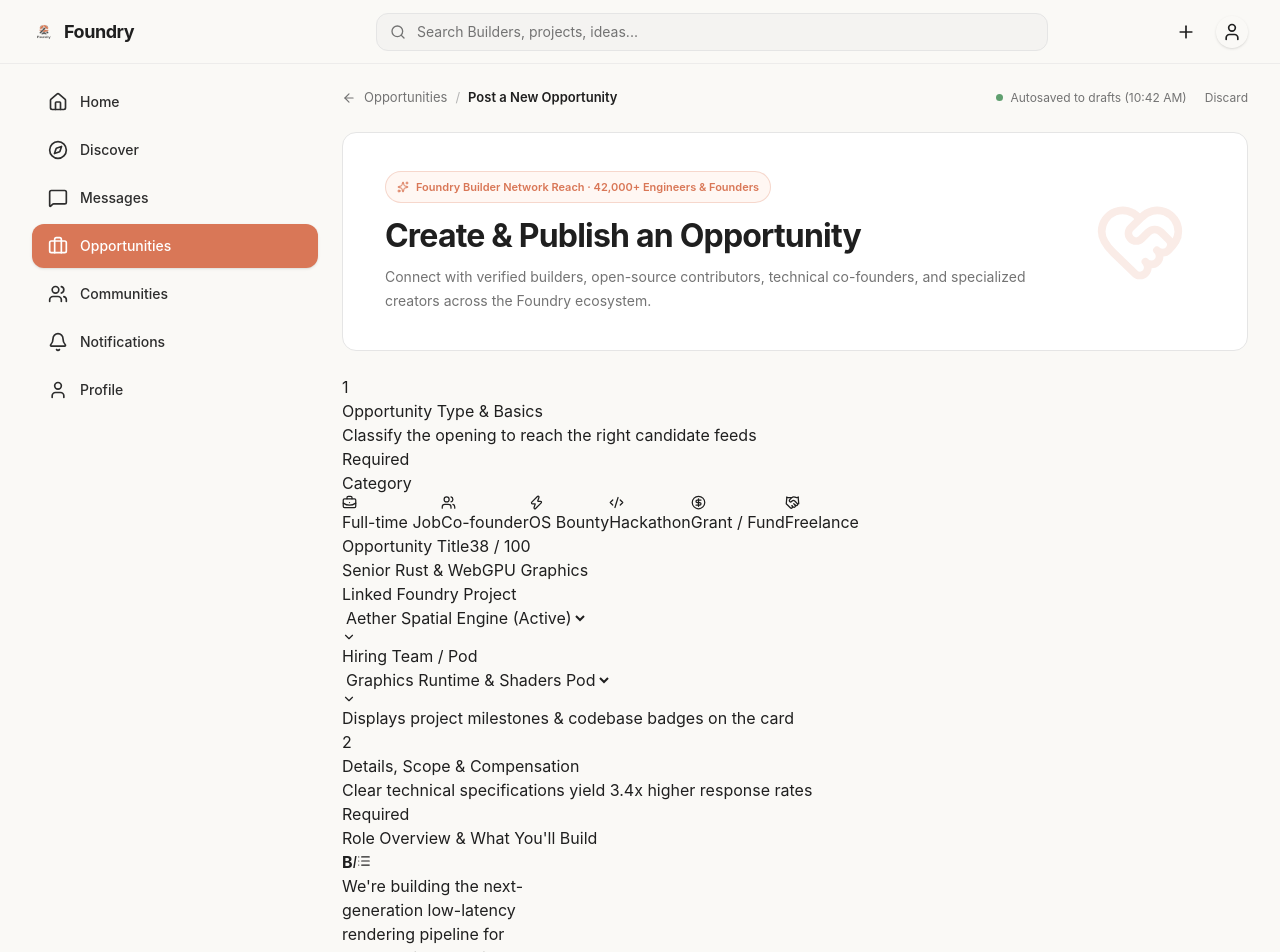
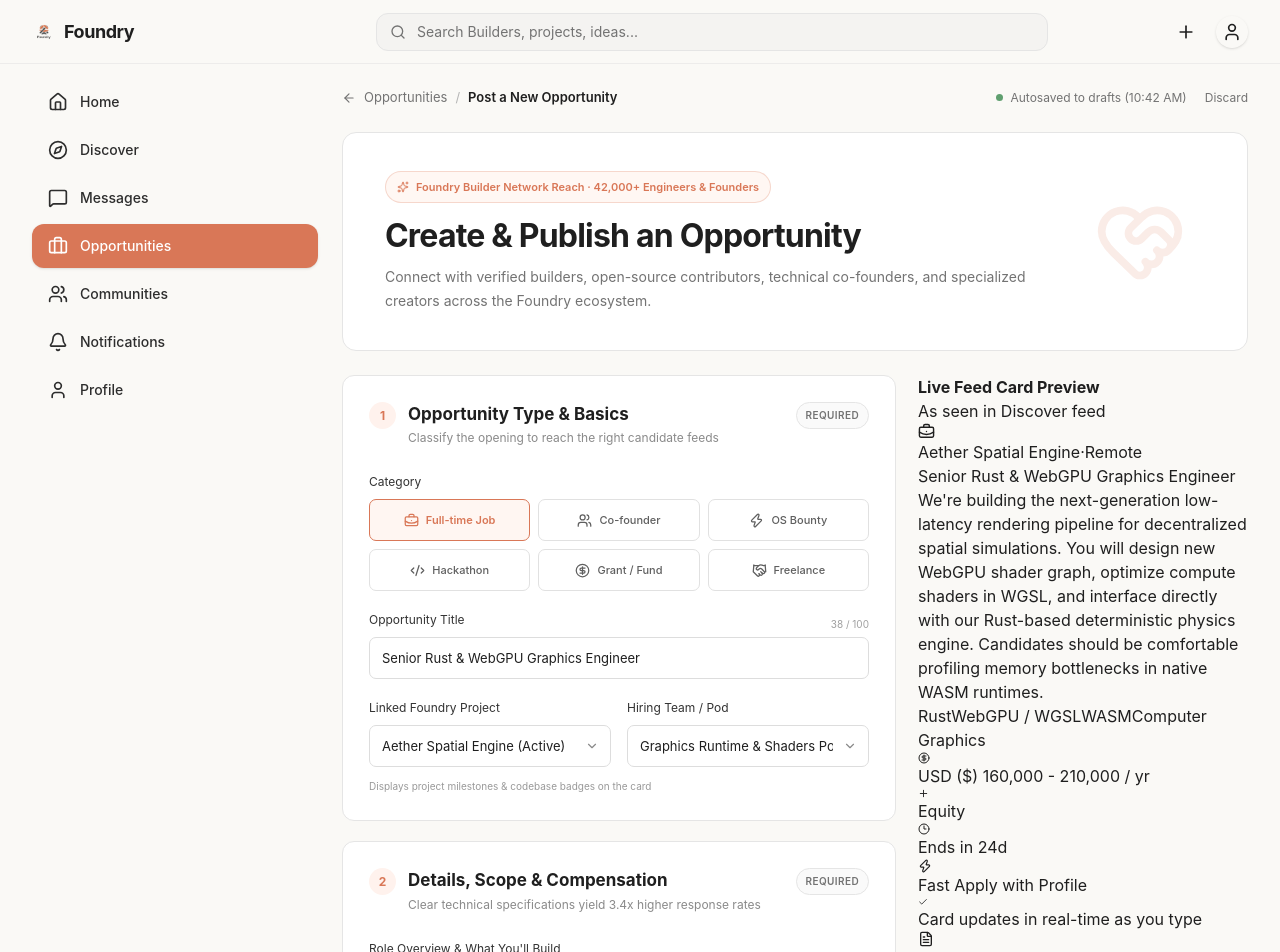
Before and after one commit to TechSage01/Foundry-Frontend, a React (Vite) app: page /opportunities/create in a window 1280 px wide. Shown: the top 952 px of the page. Built offline with nearby package versions, Linux system fonts and the light colour scheme.

Commit message:
style: add Create Opportunity page styling

```diff
--- a/src/App.css
+++ b/src/App.css
@@ -1512,5 +1512,229 @@
 }
 .create-opportunity-content {
   display: grid;
-
-}
+  grid-template-columns: minmax(0, 1fr) 330px;
+  align-items: start;
+  gap: 22px;
+}
+.opportunity-form {
+  min-width: 0;
+}
+.creaye-opportunity-sidebar {
+  display: flex;
+  flex-direction: column;
+  gap: 18px;
+  min-width: 0;
+}
+.form-section {
+  margin-bottom: 20px;
+  padding: 26px;
+  border: 1px solid #e5e5e5;
+  border-radius: 12px;
+  background: #ffffff;
+}
+.form-section-heading {
+  display: flex;
+  align-items: flex-start;
+  justify-content: space-between;
+  gap: 16px;
+  margin-bottom: 26px;
+}
+.section-heading-left {
+  display: flex;
+  align-items: flex-start;
+  gap: 12px;
+}
+.section-number {
+  display: flex;
+  align-items: center;
+  justify-content: center;
+  width: 27px;
+  height: 27px;
+  flex-shrink: 0;
+  border-radius: 50%;
+  background: #fff2ed;
+  color: #d97757;
+  font-size: 12px;
+  font-weight: 700;
+}
+.form-section-heading h2 {
+  margin: 1px 0 4px;
+  font-size: 17px;
+  line-height: 1.3;
+  font-weight: 700;
+}
+.form-section-heading p {
+  margin: 0;
+  color: #8a8a8a;
+  font-size: 12px;
+  line-height: 1.5;
+}
+.section-required {
+  flex-shrink: 0;
+  padding: 5px 9px;
+  border: 1px solid #e5e5e5;
+  border-radius: 999px;
+  color: #737373;
+  background:#fafafa;
+  font-size: 10px;
+  font-weight: 600;
+  text-transform: uppercase;
+  letter-spacing: 0.4px;
+}
+.section-required.configurable {
+  color: #d97757;
+  border-color: rgba(217, 119, 87, 0.25);
+  background: #fff8f5;
+}
+.form-field {
+  min-width: 0;
+  margin-bottom: 20px;
+}
+.form-field:last-child {
+  margin-bottom: 0;
+}
+.form-field > label, .field-label-row label {
+  display: block;
+  margin-bottom: 8px;
+  color: #333333;
+  font-size: 12px;
+  font-weight: 12px;
+}
+.field-label-row {
+  display: flex;
+  align-items: center;
+  justify-content: space-between;
+  gap: 10px;
+}
+.character-count {
+  color: #a0a0a0;
+  font-size: 10px;
+}
+.form-field input,
+.form-field textarea,
+.form-field select {
+  box-sizing: border-box;
+  width: 100%;
+  border: 1px solid #dddddd;
+  border-radius: 7px;
+  outline: none;
+  background: #ffffff;
+  color: #1f1f1f;
+  font-family: inherit;
+  font-size: 13px;
+  transition:
+    border-color 0.15s ease,
+    box-shadow 0.15s ease;
+}
+.form-field input, .form-field select {
+  height: 42px;
+  padding: 0 12px;
+}
+.form-field textarea {
+  min-height: 100px;
+  padding: 12px;
+  resize: vertical;
+  line-height: 1.6;
+}
+.form-field input:focus,
+.form-field textarea:focus,
+.form-field select:focus {
+  border-color: #d97757;
+  box-shadow: 0 0 0 3px rgba(217, 119, 87, 0.08);
+}
+.form-field input::placeholder,
+.form-field textarea::placeholder {
+  color: #a5a5a5;
+}
+.form-two-columns {
+  display: grid;
+  grid-template-columns: 1fr 1fr;
+  gap: 16px;
+}
+.opportunity-type-grid {
+  display: grid;
+  grid-template-columns: repeat(3, 1fr);
+  gap: 8px;
+}
+.opportunity-type-button {
+  display: flex;
+  align-items: center;
+  justify-content: center;
+  gap: 7px;
+  min-height: 42px;
+  padding: 9px 10px;
+  border: 1px solid #e1e1e1;
+  border-radius: 7px;
+  background: #ffffff;
+  color: #5f5f5f;
+  font-family: inherit;
+  font-size: 11px;
+  font-weight: 500;
+  cursor: pointer;
+  transition: all 0.15s ease;
+}
+.opportunity-type-button:hover {
+  border-color: #d97757;
+  color: #d97757;
+}
+.opportunity-type-button.active {
+  border-color: #d97757;
+  background: #fff6f2;
+  color: #d97757;
+  font-weight: 600;
+}
+.form-helper-text {
+  margin: -8px 0 0;
+  color: #999999;
+  font-size: 10px;
+}
+.select-field {
+  position: relative;
+}
+.select-field select {
+  appearance: none;
+  padding-right: 35px;
+  cursor: pointer;
+}
+.select-field svg {
+  position: absolute;
+  top: 50%;
+  right: 12px;
+  transform: translateY(-50%);
+  pointer-events: none;
+  color: #8a8a8a;
+}
+.rich-text-editor {
+  overflow: hidden;
+  border: 1px solid #dddddd;
+  border-radius: 7px;
+  background: #ffffff;
+}
+.rich-text-editor:focus-within {
+  border-color: #d97757;
+  box-shadow: 0 0 0 3px rgba(217, 119, 87, 0.08);
+}
+.editor-toolbar {
+  display: flex;
+  align-items: center;
+  gap: 3px;
+  padding: 6px 8px;
+  border-bottom: 1px solid #eeeeee;
+  background: #fafafa;
+}
+.editor-toolbar button {
+  display: flex;
+  align-items: center;
+  justify-content: center;
+  width: 28px;
+  height: 27px;
+  border: none;
+  border-radius: 4px;
+  background: transparent;
+  color: #666666;
+  cursor: pointer;
+}
+.editor-toolbar button:hover {
+  background: #eeeeee;
+  color: #1f1f1f;
+}
```
